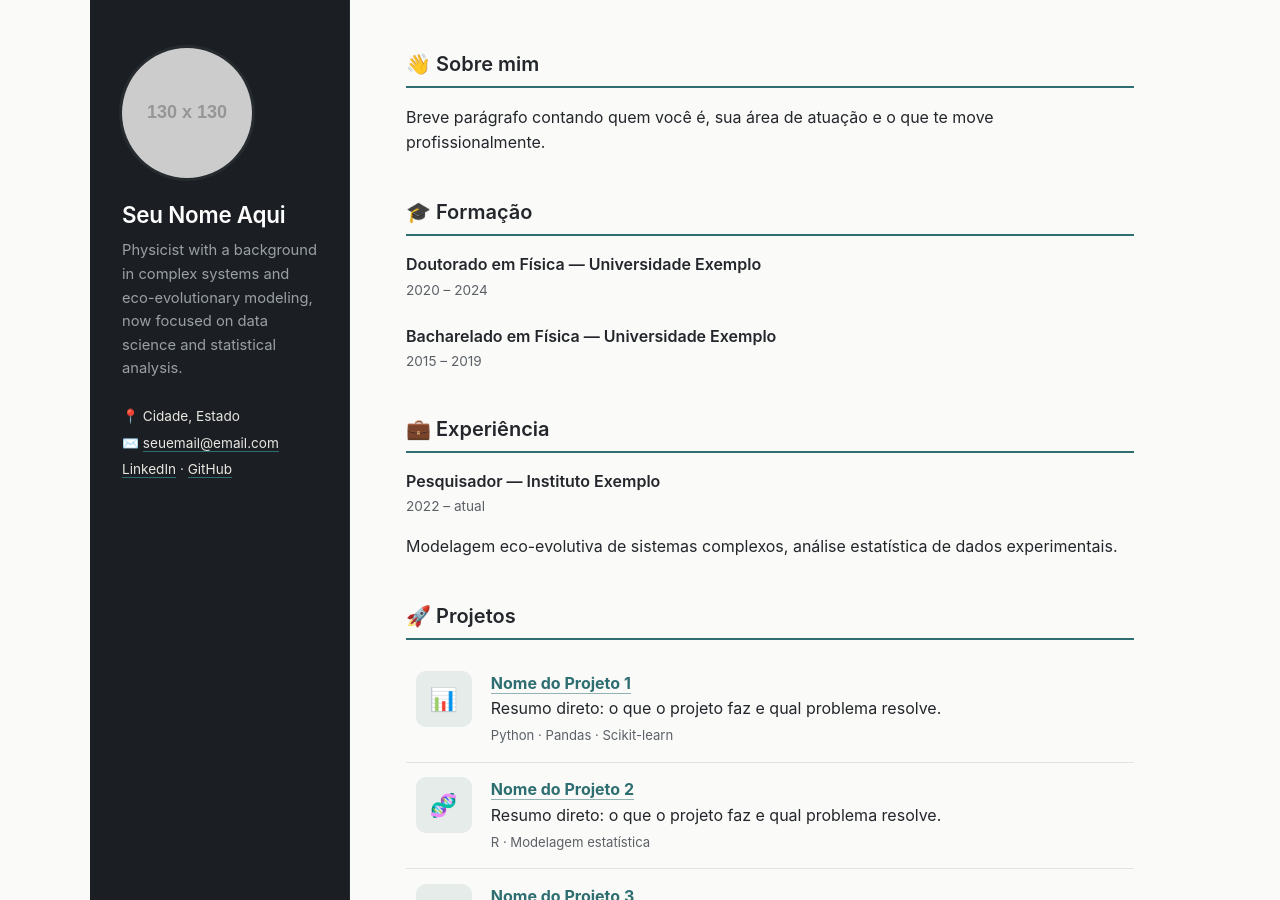
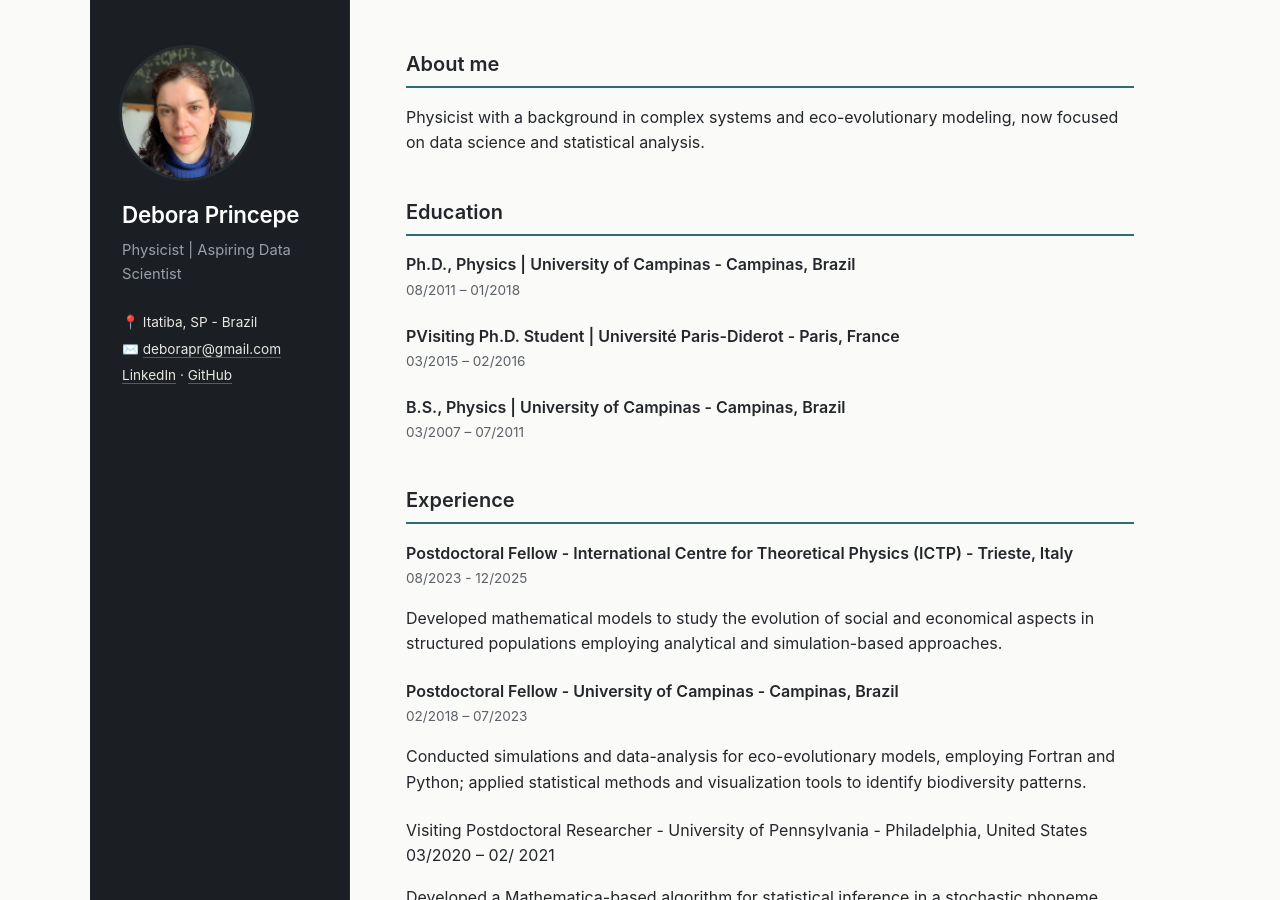
Before and after one commit to deborapr/deborapr.github.io, a Jekyll site: the page index.html, which Jekyll copies as it is, in a window 1280 px wide and 900 px high. Built offline with Jekyll 4.4.1, drawn with Linux system fonts in a browser that asks for light colours; some of the changed text lies outside the part shown.

Commit message:
Update personal details and language in index.html

```diff
--- a/index.html
+++ b/index.html
@@ -1,9 +1,9 @@
 <!DOCTYPE html>
-<html lang="pt-BR">
+<html lang="en-US">
 <head>
 <meta charset="UTF-8">
 <meta name="viewport" content="width=device-width, initial-scale=1">
-<title>Preview — Portfólio</title>
+<title>Debora Princepe</title>
 <style>
   :root {
     --graphite: #1B1F23;
@@ -183,38 +183,52 @@
 <body>
   <div class="wrapper">
     <header>
-      <img src="https://placehold.co/130x130/2E6E71/E8E6E1?text=Foto" alt="Foto">
-      <h1>Seu Nome Aqui</h1>
-      <p class="desc">Physicist with a background in complex systems and eco-evolutionary modeling, now focused on data science and statistical analysis.</p>
+      <img src="/assets/foto.jpg" alt="Foto">
+      <h1>Debora Princepe</h1>
+      <p class="desc">Physicist | Aspiring Data Scientist</p>
       <div class="contacts">
-        <p>📍 Cidade, Estado</p>
-        <p>✉️ <a href="#">seuemail@email.com</a></p>
-        <p><a href="#">LinkedIn</a> · <a href="#">GitHub</a></p>
+        <p>📍 Itatiba, SP - Brazil</p>
+        <p>✉️ <a href="#">deborapr@gmail.com</a></p>
+        <p><a href="https://linkedin.com/in/debora-princepe">LinkedIn</a> · <a href="https://github.com/deborapr">GitHub</a></p>
       </div>
     </header>
 
     <section>
-      <h2>👋 Sobre mim</h2>
-      <p>Breve parágrafo contando quem você é, sua área de atuação e o que te move profissionalmente.</p>
+      <h2>About me</h2>
+      <p>Physicist with a background in complex systems and eco-evolutionary modeling, now focused on data science and statistical analysis.</p>
 
-      <h2>🎓 Formação</h2>
+      <h2>Education</h2>
       <div class="item">
-        <div class="role">Doutorado em Física — Universidade Exemplo</div>
-        <div class="meta">2020 – 2024</div>
+        <div class="role">Ph.D., Physics | University of Campinas - Campinas, Brazil</div>
+        <div class="meta">08/2011 – 01/2018</div>
       </div>
       <div class="item">
-        <div class="role">Bacharelado em Física — Universidade Exemplo</div>
-        <div class="meta">2015 – 2019</div>
+        <div class="role">PVisiting Ph.D. Student | Université Paris-Diderot - Paris, France</div>
+        <div class="meta">03/2015 – 02/2016</div>
+      </div>
+      <div class="item">
+        <div class="role">B.S., Physics | University of Campinas - Campinas, Brazil</div>
+        <div class="meta">03/2007 – 07/2011</div>
       </div>
 
-      <h2>💼 Experiência</h2>
+      <h2>Experience</h2>
       <div class="item">
-        <div class="role">Pesquisador — Instituto Exemplo</div>
-        <div class="meta">2022 – atual</div>
-        <p>Modelagem eco-evolutiva de sistemas complexos, análise estatística de dados experimentais.</p>
+        <div class="role">Postdoctoral Fellow - International Centre for Theoretical Physics (ICTP) - Trieste, Italy</div>
+        <div class="meta">08/2023 - 12/2025</div>
+        <p>Developed mathematical models to study the evolution of social and economical aspects in structured populations employing analytical and simulation-based approaches.</p>
+      </div>
+      <div class="item">
+        <div class="role">Postdoctoral Fellow - University of Campinas - Campinas, Brazil</div>
+        <div class="meta">02/2018 – 07/2023</div>
+        <p>Conducted simulations and data-analysis for eco-evolutionary models, employing Fortran and Python; applied statistical methods and visualization tools to identify biodiversity patterns.</p>
+      </div>
+      <div class="role">Visiting Postdoctoral Researcher - University of Pennsylvania - Philadelphia, United States</div>
+        <div class="meta">03/2020 – 02/ 2021</div>
+        <p>Developed a Mathematica-based algorithm for statistical inference in a stochastic phoneme evolution model, analyzing large datasets.</p>
       </div>
 
-      <h2>🚀 Projetos</h2>
+
+      <h2>Projects</h2>
       <table class="project-table">
         <tr>
           <td class="icon-cell"><div class="icon-box">📊</div></td>
@@ -227,9 +241,9 @@
         <tr>
           <td class="icon-cell"><div class="icon-box">🧬</div></td>
           <td>
-            <strong><a href="#">Nome do Projeto 2</a></strong><br>
-            Resumo direto: o que o projeto faz e qual problema resolve.<br>
-            <span class="tech">R · Modelagem estatística</span>
+            <strong><a href="https://github.com/deborapr/PowerBI">Power BI Dashboards</a></strong><br>
+            Dashboards developed as part of the Power BI Basic Course (Hashtag Treinamentos), focusing on data modeling, Power Query, DAX measures, and interactive dashboard design.<br>
+            <span class="tech">Power BI · Power Query · DAX </span>
           </td>
         </tr>
         <tr>
@@ -244,8 +258,8 @@
 
       <h2>🛠️ Skills</h2>
       <div class="skills">
-        <span>Python</span><span>R</span><span>SQL</span>
-        <span>Machine Learning</span><span>Estatística</span><span>Git</span>
+        <span>Python</span><span>SQL</span><span>Fortran</span>
+        <span>Machine Learning</span><span>Statistics</span><span>Git</span>
       </div>
     </section>
   </div>
```
